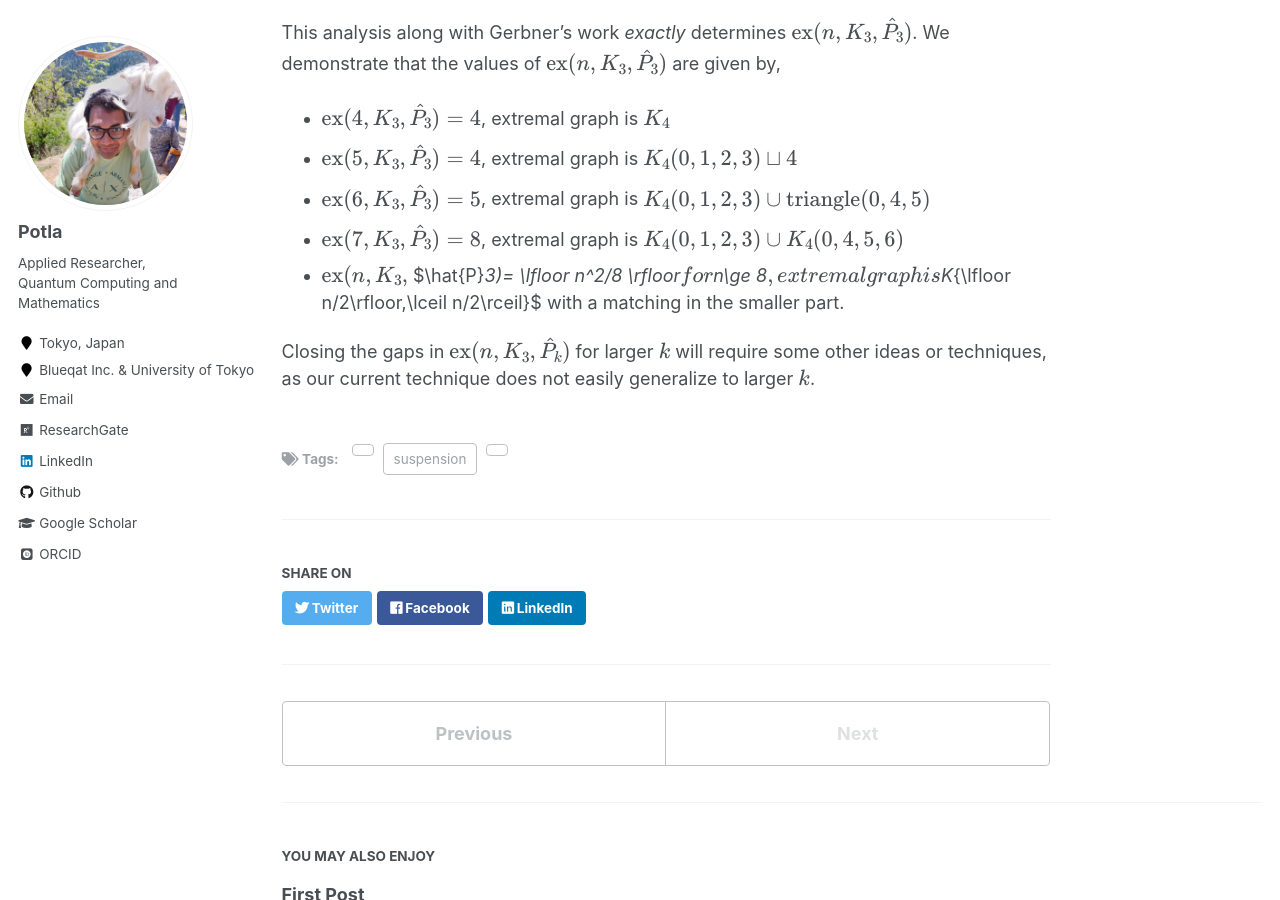
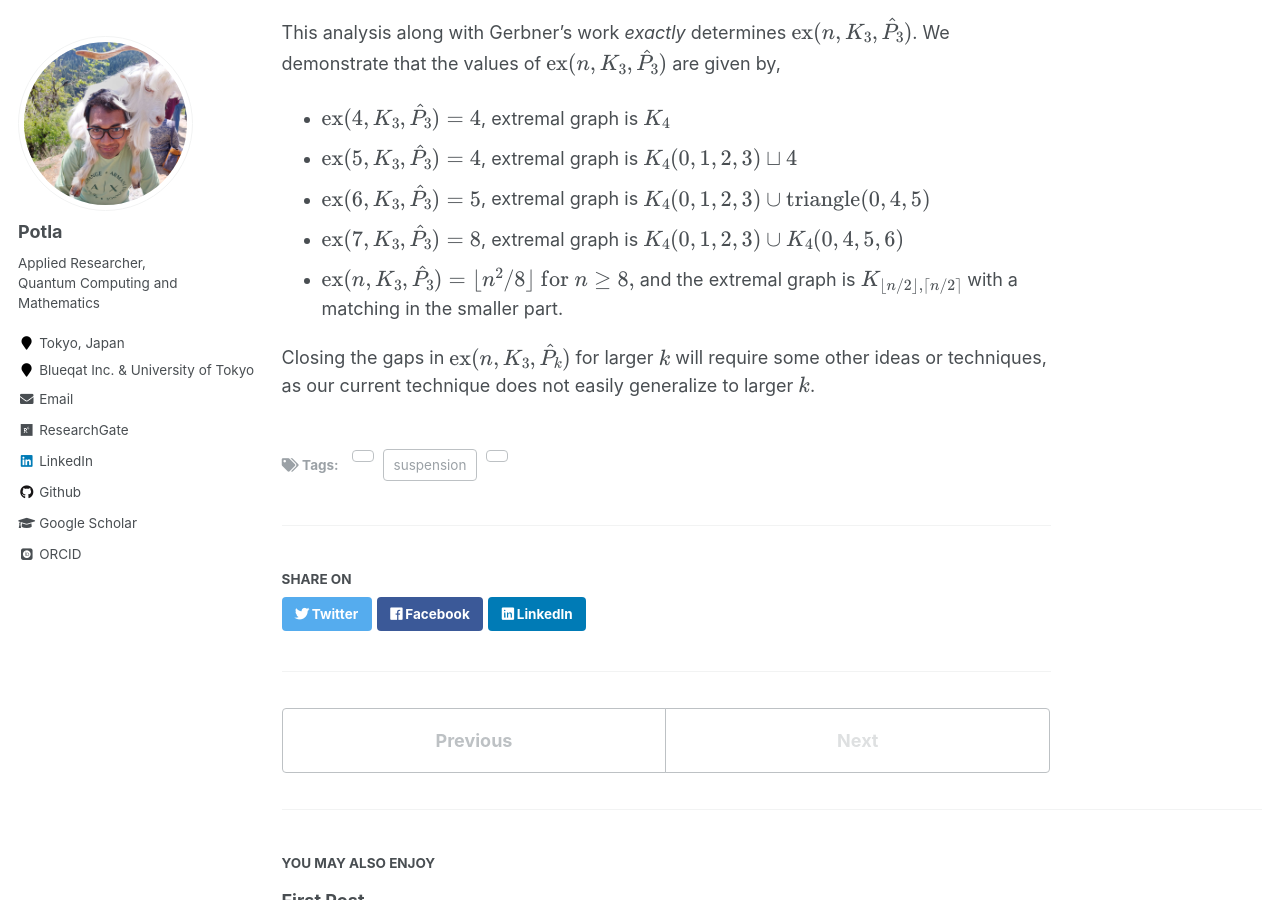
Before and after one commit to Potla1995/potla1995.github.io, a Jekyll site: the page built from _posts/2023-05-26-suspensionFree.md, in a window 1280 px wide and 900 px high, scrolled down 4150 px. Built offline with Jekyll 4.4.1, drawn with Linux system fonts in a browser that asks for light colours; some web fonts are replaced; formulas are drawn with MathJax 3.

Commit message:
update latex pls fix now ;-;

```diff
--- a/_posts/2023-05-26-suspensionFree.md
+++ b/_posts/2023-05-26-suspensionFree.md
@@ -138,7 +138,8 @@ are given by,
 - $\text{ex}(5, K_3,\hat{P}_3) = 4$, extremal graph is $K_4(0,1,2,3)\sqcup\{4\}$
 - $\text{ex}(6, K_3,\hat{P}_3) = 5$, extremal graph is $K_4(0,1,2,3)\cup \text{triangle}(0,4,5)$
 - $\text{ex}(7, K_3,\hat{P}_3) = 8$, extremal graph is $K_4(0,1,2,3)\cup K_4(0,4,5,6)$
-- $\text{ex}(n, K_3,$ $\hat{P}_3)$ $= \lfloor n^2/8 \rfloor$ for $n\ge 8$, extremal graph is $K_{\lfloor n/2\rfloor,\lceil n/2\rceil}$ with a matching in the smaller part.
+- $$\text{ex}(n,K_3,\hat{P}_3)= \lfloor n^2/8 \rfloor \text{ for }n\ge 8,$$
+and the extremal graph is $K_{\lfloor n/2\rfloor,\lceil n/2\rceil}$ with a matching in the smaller part.
 
 
 Closing the gaps in $\text{ex}(n,K_3,\hat{P}_k)$ for larger $k$ will require some other ideas or techniques, as our current technique does not easily generalize to larger $k$.
```
